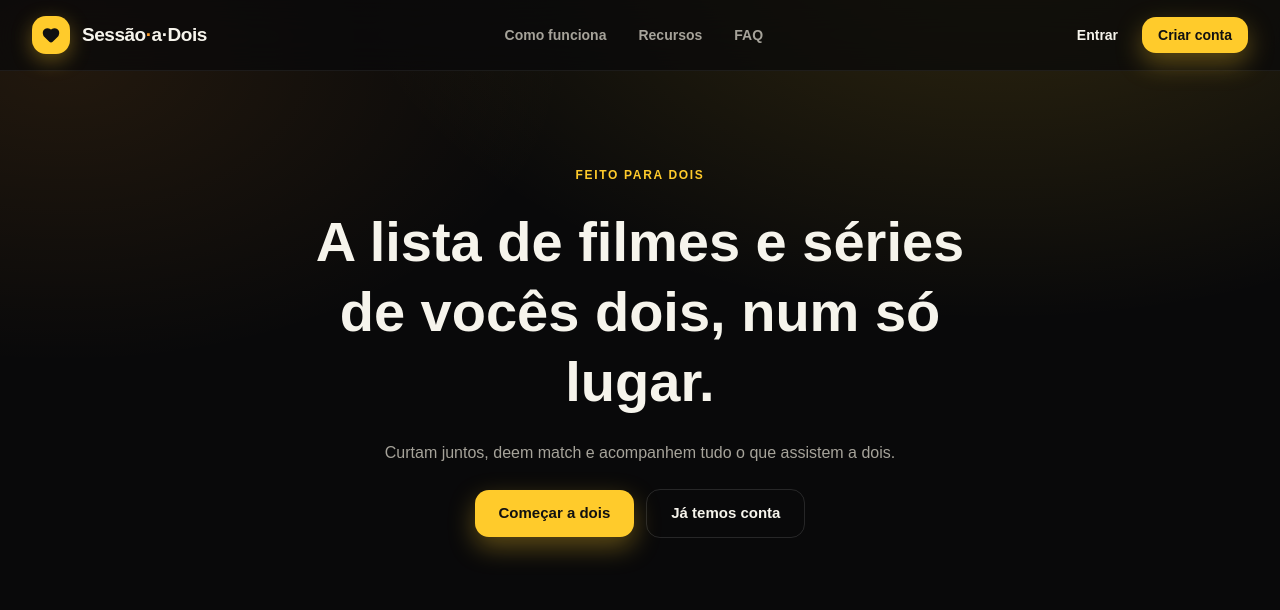
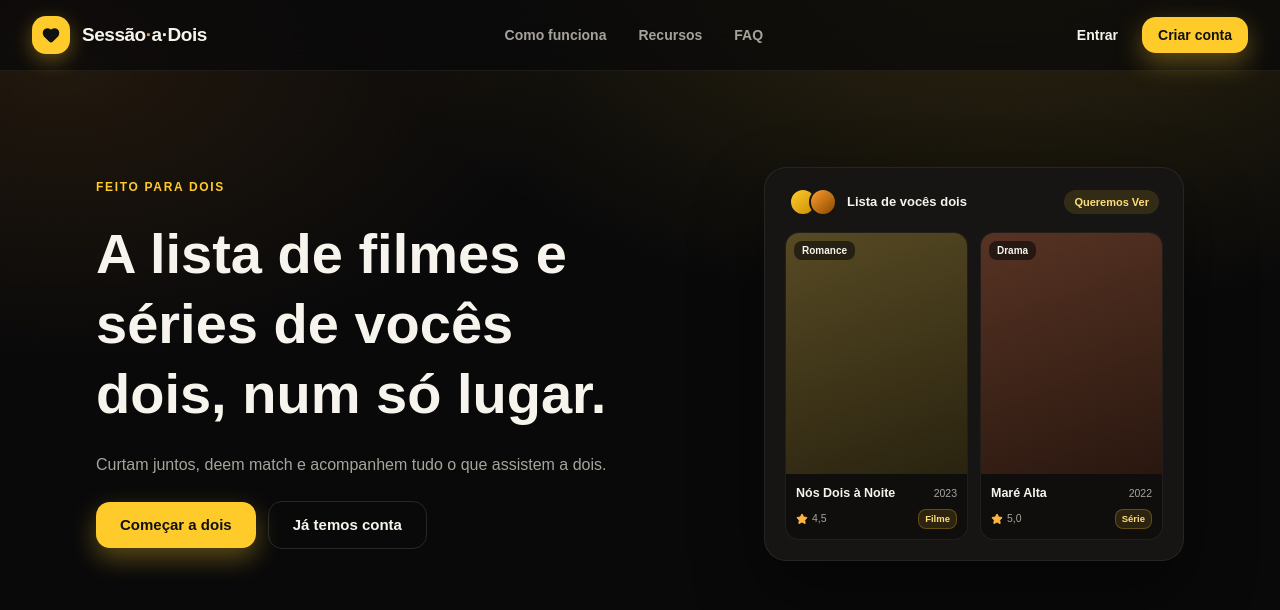
Before and after one commit to Guga2111/sessao-a-dois, a React (Vite) app in the folder client/: page / in a window 1280 px wide. Shown: the top 610 px of the page. Built offline with nearby package versions, Linux system fonts and the light colour scheme; no server answers.

Commit message:
feat: US-005 - Secao Hero (LandingHero)

```diff
--- a/client/src/components/landing/LandingHero.tsx
+++ b/client/src/components/landing/LandingHero.tsx
@@ -1,8 +1,29 @@
+import { Star } from "lucide-react"
 import { Link } from "react-router-dom"
+
+const PREVIEW_TITLES = [
+  {
+    title: "Nós Dois à Noite",
+    year: "2023",
+    genre: "Romance",
+    type: "Filme",
+    rating: "4,5",
+    hue: 45,
+  },
+  {
+    title: "Maré Alta",
+    year: "2022",
+    genre: "Drama",
+    type: "Série",
+    rating: "5,0",
+    hue: 18,
+  },
+]
 
 export function LandingHero() {
   return (
-    <main className="mx-auto flex max-w-3xl flex-col items-center gap-6 px-5 py-24 text-center sm:px-8">
+    <main className="mx-auto grid max-w-6xl items-center gap-12 px-5 py-16 sm:px-8 sm:py-20 md:grid-cols-[1.05fr_0.95fr] md:gap-10 lg:py-24">
+      <div className="flex flex-col items-center gap-6 text-center md:items-start md:text-left">
         <span className="font-auth-body text-xs font-semibold tracking-[0.14em] text-[#ffcb2b] uppercase">
           Feito para dois
         </span>
@@ -12,7 +33,7 @@ export function LandingHero() {
         <p className="max-w-xl text-[15px] text-[#a6a39a] sm:text-base">
           Curtam juntos, deem match e acompanhem tudo o que assistem a dois.
         </p>
-      <div className="flex flex-wrap items-center justify-center gap-3">
+        <div className="flex flex-wrap items-center justify-center gap-3 md:justify-start">
           <Link
             to="/register"
             className="rounded-xl bg-[#ffcb2b] px-6 py-3 text-[15px] font-bold text-[#111] shadow-[0_10px_26px_rgba(255,203,43,.34)] transition-transform hover:-translate-y-px focus-visible:outline-2 focus-visible:outline-offset-2 focus-visible:outline-[#ffcb2b]"
@@ -26,6 +47,62 @@ export function LandingHero() {
             Já temos conta
           </Link>
         </div>
+      </div>
+
+      <div
+        aria-hidden="true"
+        className="w-full max-w-[420px] justify-self-center rounded-[22px] border border-white/[0.07] bg-[#161513] p-4 shadow-[0_30px_70px_rgba(0,0,0,.45)] sm:p-5 md:justify-self-end"
+      >
+        <div className="flex items-center justify-between gap-3 px-1 pb-4">
+          <div className="flex items-center gap-2.5">
+            <div className="flex -space-x-2">
+              <span className="size-7 rounded-full border-2 border-[#161513] bg-gradient-to-br from-[#ffcb2b] to-[#c98f00]" />
+              <span className="size-7 rounded-full border-2 border-[#161513] bg-gradient-to-br from-[#ff9e2c] to-[#8a4a00]" />
+            </div>
+            <span className="font-auth-body text-[13px] font-semibold text-[#f6f4ec]">
+              Lista de vocês dois
+            </span>
+          </div>
+          <span className="rounded-full bg-[#ffcb2b]/12 px-2.5 py-1 text-[11px] font-semibold text-[#ffdd7a]">
+            Queremos Ver
+          </span>
+        </div>
+
+        <div className="grid grid-cols-2 gap-3">
+          {PREVIEW_TITLES.map((item) => (
+            <div
+              key={item.title}
+              className="overflow-hidden rounded-[14px] border border-white/[0.07] bg-[#0f0e0c]"
+            >
+              <div
+                className="relative aspect-[3/4]"
+                style={{
+                  background: `linear-gradient(160deg, hsl(${item.hue} 42% 24%), hsl(${item.hue} 46% 11%))`,
+                }}
+              >
+                <span className="absolute top-2 left-2 rounded-md bg-[#09090a]/60 px-2 py-0.5 text-[10px] font-semibold text-[#f6f4ec] backdrop-blur-sm">
+                  {item.genre}
+                </span>
+              </div>
+              <div className="p-2.5">
+                <div className="flex items-baseline justify-between gap-1">
+                  <span className="font-display truncate text-[12.5px] font-bold text-[#f6f4ec]">
+                    {item.title}
+                  </span>
+                  <span className="flex-none text-[10.5px] text-[#a6a39a]">{item.year}</span>
+                </div>
+                <div className="mt-1.5 flex items-center gap-1">
+                  <Star className="size-3 fill-[#ffb443] text-[#ffb443]" aria-hidden="true" />
+                  <span className="text-[10.5px] text-[#a6a39a]">{item.rating}</span>
+                  <span className="ml-auto rounded-md border border-[#ffcb2b]/25 bg-[#ffcb2b]/12 px-1.5 py-0.5 text-[9.5px] font-semibold text-[#ffdd7a]">
+                    {item.type}
+                  </span>
+                </div>
+              </div>
+            </div>
+          ))}
+        </div>
+      </div>
     </main>
   )
 }
```
Also changed, not shown: 2 other files (tests, documents, lock files or other folders). Lines whose indentation alone changed are shown as unchanged.
